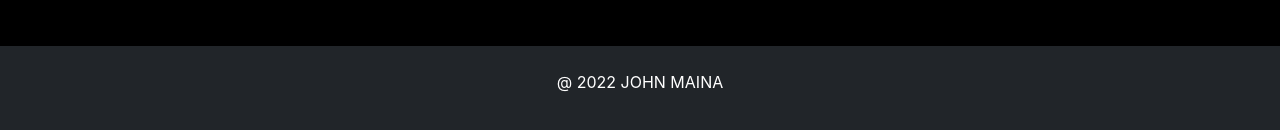
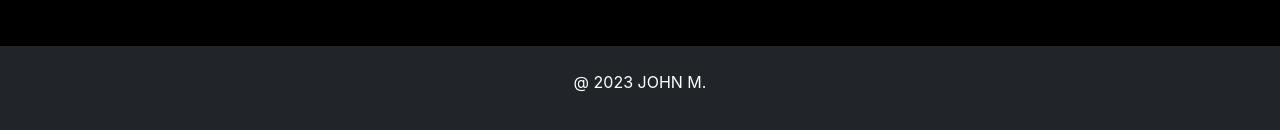
Before and after one commit to jmainafsd/my-portfolio, a React (Create React App) app: page / in a window 1280 px wide. Shown: the part 7762-7892 px from the top of the page. Built offline with nearby package versions, Linux system fonts and the light colour scheme.

Commit message:
Removed commented content

```diff
--- a/src/components/Footer.js
+++ b/src/components/Footer.js
@@ -7,23 +7,6 @@ const Footer = () => {
         <React.Fragment>
 
             {/* <Container fluid>
-                <Row className="bg-success">
-                    <Col xs="3">Column with .col-3 Size</Col>
-                    <Col xs="auto">.Column with col-auto Size</Col>
-                    <Col xs="3">Column with .col-3 Size</Col>
-                </Row>
-                <Row className="bg-secondary">
-                    <Col xs="6">Column with .col-6 Size</Col>
-                    <Col xs="6">Column with .col-6 Size</Col>
-                </Row>
-                <Row className="bg-success">
-                    <Col xs="6" sm="4">Column with .col-6 .col-sm-4 Size</Col>
-                    <Col xs="6" sm="4">Column with .col-6 .col-sm-4 Size</Col>
-                    <Col sm="4"> Column with .col-sm-4 Size</Col>
-                </Row>
-            </Container>
-
-            <Container fluid>
                 <Row className="bg-danger">
                     <Col className='bg-primary'>
                         This is Container 1 in Footer
@@ -39,7 +22,7 @@ const Footer = () => {
 
             <div className='row py-4 bg-dark text-white' style={{justifyContent: 'center'}}>
                 <div className='col col-8'>
-                    <p style={{textAlign: 'center'}}>@ 2022 JOHN MAINA </p>
+                    <p style={{textAlign: 'center'}}>@ 2023 JOHN M. </p>
                 </div>
             </div>
         </React.Fragment>
```
